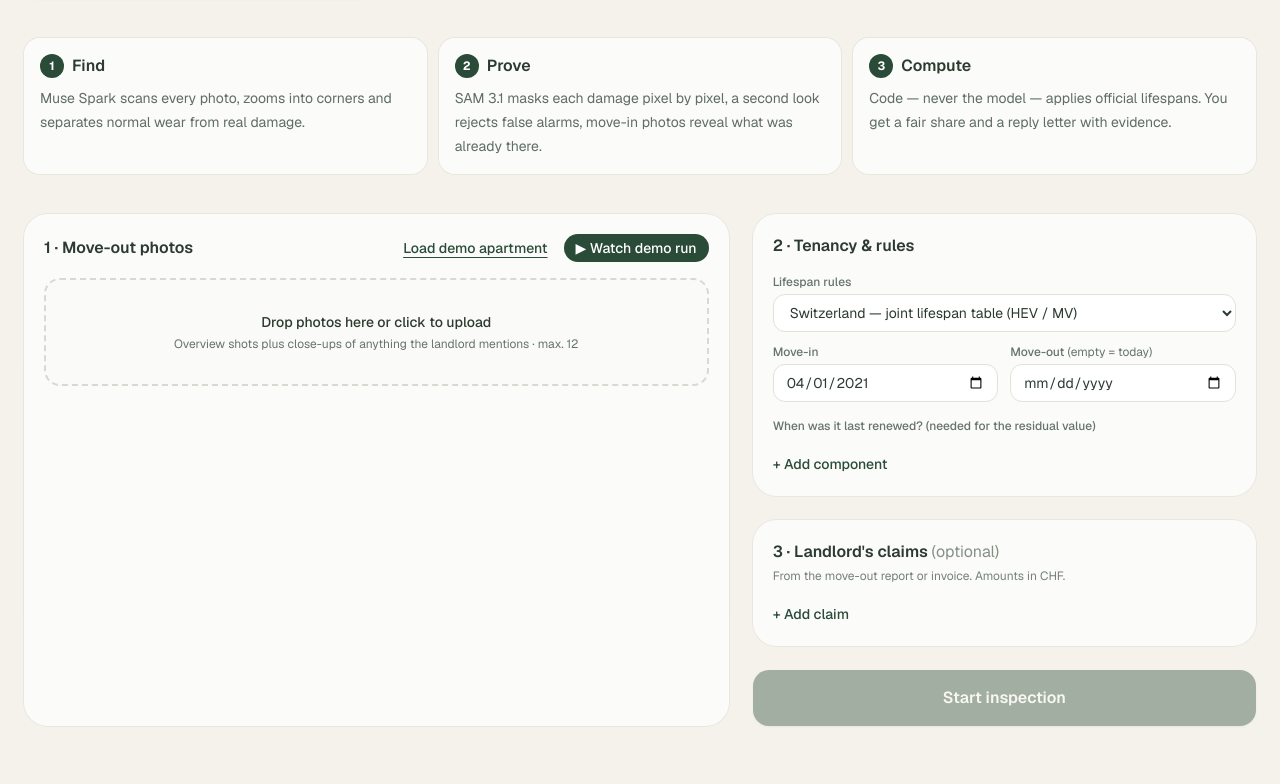
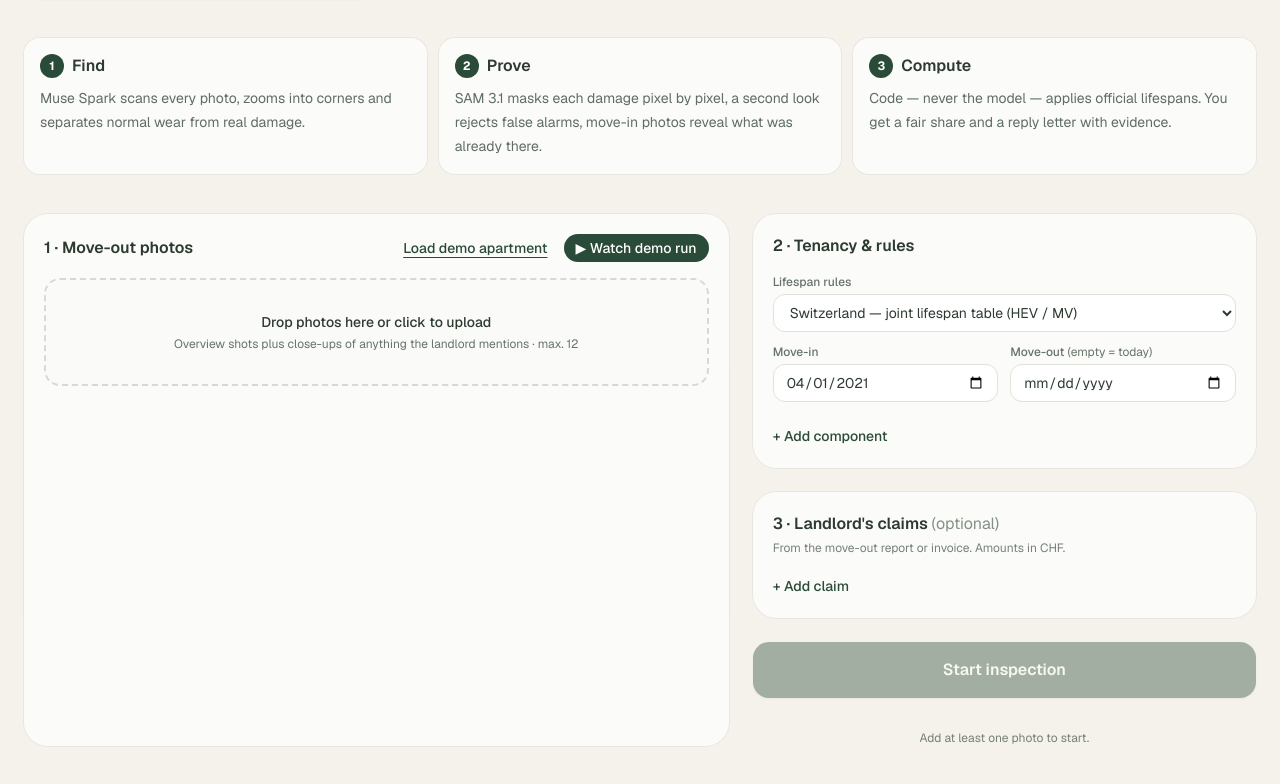
Before and after one commit to Felipe3052/fair-deposit, a Next.js app: page / in a window 1280 px wide. Shown: the part 400-1184 px from the top of the page. Built offline with nearby package versions, Linux system fonts and the light colour scheme.

Commit message:
UI-Review-Fixes: Befund-Klick springt zur Foto-Evidence, Pluralisierung, gerenderte Brief-Vorschau, Hilfetext am disabled CTA

```diff
--- a/src/components/InspectionApp.tsx
+++ b/src/components/InspectionApp.tsx
@@ -105,6 +105,13 @@ export default function InspectionApp({ configuredModels }: { configuredModels:
     return new Set<string>();
   }, [phase, steps, photos, findings]);
   const activeMoveOut = activeFinding ? photos.find((p) => p.id === activeFinding.photoId) : undefined;
+
+  /** Befund wählen (Sidebar) → Auswahl + Sprung zur Foto-Evidence, nicht zum Brief. */
+  function selectFinding(id: string) {
+    setActiveId(id);
+    const photoId = findings[id]?.photoId;
+    if (photoId) setTimeout(() => document.getElementById(`photo-${photoId}`)?.scrollIntoView({ behavior: "smooth", block: "center" }), 60);
+  }
 
   async function addFiles(files: FileList | File[]) {
     setLoadingPhotos(true);
@@ -434,9 +441,11 @@ export default function InspectionApp({ configuredModels }: { configuredModels:
                 </label>
               </div>
               <div className="mt-4">
+                {components.length > 0 && (
                   <div className="mb-2 flex items-center justify-between">
                     <span className={labelClass}>When was it last renewed? (needed for the residual value)</span>
                   </div>
+                )}
                 <ul className="space-y-2">
                   {components.map((c) => {
                     const variants = pack.lifespans.filter((l) => l.component === c.component && l.variant);
@@ -482,6 +491,15 @@ export default function InspectionApp({ configuredModels }: { configuredModels:
             <button type="button" onClick={run} disabled={!canRun} className="w-full rounded-2xl bg-[#294b38] px-5 py-4 text-base font-semibold text-white shadow-sm transition hover:bg-[#21402f] disabled:cursor-not-allowed disabled:opacity-40">
               Start inspection
             </button>
+            {!canRun && !loadingPhotos && phase === "setup" && (
+              <p className="mt-2 text-center text-xs text-[#758177]">
+                {photos.length === 0
+                  ? "Add at least one photo to start."
+                  : unnamed > 0
+                    ? "Name every photo — the room name ends up in the report and the letter."
+                    : "Add a tenancy start date to run the inspection."}
+              </p>
+            )}
           </div>
         </div>
       )}
@@ -540,6 +558,7 @@ export default function InspectionApp({ configuredModels }: { configuredModels:
           <div className="grid gap-6 lg:grid-cols-[1.6fr_1fr] print:block">
             <div className="grid content-start gap-4 sm:grid-cols-2 print:grid-cols-2">
               {photos.map((p) => (
+                <div key={p.id} id={`photo-${p.id}`}>
                   <PhotoEvidence
                     key={p.id}
                     photo={{ ...p, room: p.kind === "move_in" ? `${p.room} · move-in` : p.room }}
@@ -548,6 +567,7 @@ export default function InspectionApp({ configuredModels }: { configuredModels:
                     onSelect={setActiveId}
                     scanning={scanningIds.has(p.id)}
                   />
+                </div>
               ))}
             </div>
             <aside className="space-y-6 lg:sticky lg:top-6 lg:self-start print:hidden">
@@ -557,7 +577,7 @@ export default function InspectionApp({ configuredModels }: { configuredModels:
               </section>
               <section className="rounded-3xl bg-white p-5 ring-1 ring-black/5">
                 <h3 className="mb-2 font-semibold text-[#2c3a30]">Findings</h3>
-                <FindingList findings={findingList} photoRooms={photoRooms} activeId={activeId} onSelect={setActiveId} />
+                <FindingList findings={findingList} photoRooms={photoRooms} activeId={activeId} onSelect={selectFinding} />
               </section>
               {report && (
                 <p className="text-xs text-[#849084]">{report.modelCalls} model calls · {report.disclaimer}</p>
--- a/src/components/LetterPanel.tsx
+++ b/src/components/LetterPanel.tsx
@@ -2,10 +2,16 @@
 
 import { useState } from "react";
 
-/** Antwortbrief: editierbar, kopierbar, als Markdown oder (über den Druckdialog) als PDF-Beweisbericht. */
+/** Antwortbrief: gerenderte Vorschau (Markdown-Fett), editierbar, kopierbar, als Markdown oder (über den Druckdialog) als PDF-Beweisbericht. */
 export default function LetterPanel({ initialText }: { initialText: string }) {
   const [text, setText] = useState(initialText);
   const [copied, setCopied] = useState(false);
+  const [editing, setEditing] = useState(false);
+
+  /** Markdown-Fett gerendert; Zeilenumbrüche übernimmt whitespace-pre-wrap (Bildschirm- und Druckfassung). */
+  const rendered = text.split(/(\*\*[^*]+\*\*)/g).map((part, i) =>
+    part.startsWith("**") && part.endsWith("**") ? <strong key={i}>{part.slice(2, -2)}</strong> : <span key={i}>{part}</span>
+  );
 
   async function copy() {
     try {
@@ -37,23 +43,29 @@ export default function LetterPanel({ initialText }: { initialText: string }) {
         <div className="flex flex-wrap gap-2">
           <button type="button" onClick={copy} className={buttonClass}>{copied ? "✓ Copied" : "Copy"}</button>
           <button type="button" onClick={download} className={buttonClass}>Download .md</button>
+          <button type="button" onClick={() => setEditing((e) => !e)} className={buttonClass}>{editing ? "Preview" : "Edit letter"}</button>
           <button type="button" onClick={() => window.print()} className="rounded-xl bg-[#294b38] px-3 py-2 text-sm font-semibold text-white hover:bg-[#21402f]">
             Evidence report (PDF)
           </button>
         </div>
       </div>
+      {editing ? (
         <textarea
           value={text}
           onChange={(e) => setText(e.target.value)}
           rows={22}
+          autoFocus
           className="w-full resize-y rounded-2xl border border-[#e3e7df] bg-[#fcfdfb] p-4 font-mono text-[13px] leading-6 text-[#2c3a30] outline-none focus:border-[#6f866e] print:hidden"
-        aria-label="Reply letter"
+          aria-label="Reply letter (editing)"
         />
-      {/* Druckfassung: Markdown-Fett als echtes Fett */}
-      <div className="hidden whitespace-pre-wrap text-[12pt] leading-relaxed text-black print:block">
-        {text.split(/(\*\*[^*]+\*\*)/g).map((part, i) =>
-          part.startsWith("**") && part.endsWith("**") ? <strong key={i}>{part.slice(2, -2)}</strong> : <span key={i}>{part}</span>
+      ) : (
+        <div className="whitespace-pre-wrap break-words rounded-2xl border border-[#e3e7df] bg-[#fcfdfb] p-4 text-[13px] leading-6 text-[#2c3a30] print:hidden" aria-label="Reply letter (preview)">
+          {rendered}
+        </div>
       )}
+      {/* Druckfassung: gleicher gerenderter Text */}
+      <div className="hidden whitespace-pre-wrap break-words text-[12pt] leading-relaxed text-black print:block">
+        {rendered}
       </div>
     </section>
   );
--- a/src/components/PhotoEvidence.tsx
+++ b/src/components/PhotoEvidence.tsx
@@ -30,6 +30,7 @@ export default function PhotoEvidence({
   /** Agent untersucht dieses Foto gerade → Scan-Linie */
   scanning?: boolean;
 }) {
+  const visibleCount = findings.filter((f) => f.status !== "rejected").length;
   return (
     <figure className="overflow-hidden rounded-2xl bg-white shadow-sm ring-1 ring-black/5">
       <div className="relative">
@@ -82,7 +83,7 @@ export default function PhotoEvidence({
       </div>
       <figcaption className="flex items-center justify-between px-4 py-2.5 text-sm">
         <span className="font-medium text-[#35443a]">{photo.room}</span>
-        <span className="text-xs text-[#849084]">{findings.filter((f) => f.status !== "rejected").length} finding(s)</span>
+        <span className="text-xs text-[#849084]">{visibleCount} {visibleCount === 1 ? "finding" : "findings"}</span>
       </figcaption>
     </figure>
   );
```
Lines whose indentation alone changed are shown as unchanged.
